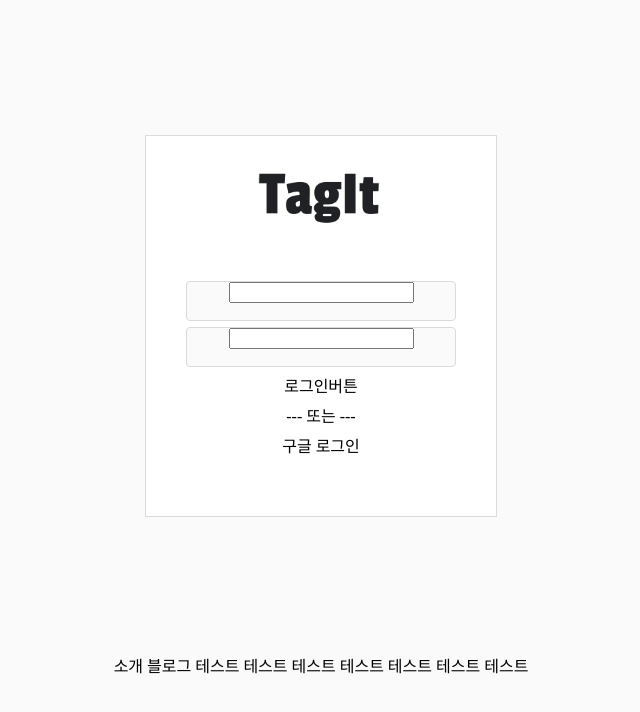
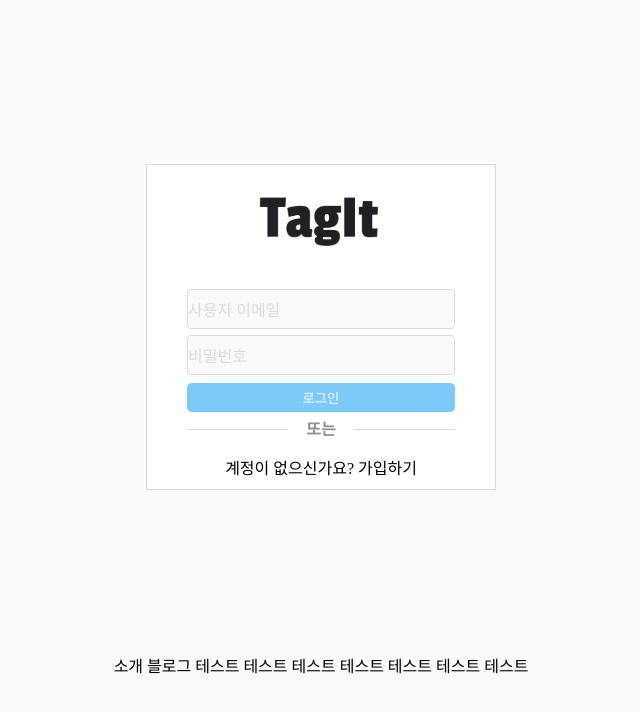
Before and after one commit to seok97/TagIt, a React (Create React App) app: page /#/ in a window 1280 px wide. Shown: the top 712 px of the page, without its empty margins (319-959 px from the left). Built offline with nearby package versions, Linux system fonts and the light colour scheme.

Commit message:
'uiupdate'

```diff
--- a/src/routes/Home_login.css
+++ b/src/routes/Home_login.css
@@ -7,12 +7,13 @@
 }
 
 .main_body {
+  max-width: 935px;
+  height: 80%;
   width: 100%;
-  height: 80%;
   display: flex;
   flex-direction: row;
   align-items: center;
-  margin-top: 32px;
+  margin: 32px auto 0;
   padding-bottom: 32px;
   justify-content: center;
 }
@@ -25,44 +26,118 @@
 
 .main_body_login {
   display: flex;
+  height: auto;
   flex-direction: column;
   justify-content: center;
+  flex-grow: 1;
+  max-width: 350px;
+  margin-top: 12px;
+  align-items: stretch;
   height: 100%;
 }
 
-.main_body_login_wrap_box {
-  width: 350px;
-  height: 380px;
+.main_body_login_wrap {
+  margin: 0 0 10px;
+  padding: 10px 0;
   border: 1px solid #dbdbdb;
   background-color: white;
   display: flex;
   flex-direction: column;
   justify-content: center;
+  flex-shrink: 0;
+  height: auto;
+}
+
+.main_body_login_wrap .divfelxbox {
+  display: flex;
+  flex-direction: column;
+  justify-content: center;
+}
+
+.main_logo_h1 {
+  color: transparent;
 }
 
 .main_body_login_wrap_box_logo {
-  height: 30%;
   overflow: hidden;
   background-image: url("../images/logo.PNG");
   background-repeat: no-repeat;
   background-size: contain;
   background-position: center;
   margin: 0 110px 0;
-  padding: 10px 0;
+  padding: 10px 0 0;
 }
 
 .main_body_login_wrap_box_inputbox {
-  height: 70%;
   margin-top: 24px;
 }
 
-.main_body_login_wrap_box_inputbox div {
+.main_body_login_wrap_box_input {
   margin: 0 40px 6px;
-}
-
-.main_body_login_wrap_box_input {
+  flex-shrink: 0;
   height: 38px;
   border: 1px solid #dbdbdb;
   border-radius: 4px;
   background: rgba(var(--b3f, 250, 250, 250), 1);
 }
+
+.main_login_input {
+  border: 0px;
+  background-color: transparent;
+}
+
+.inputlabel {
+  font-size: 12px;
+  font: inherit;
+  vertical-align: baseline;
+  color: #dbdbdb;
+  position: absolute;
+}
+
+.main_body_login_wrap_box_loginbtn {
+  margin: 8px 40px;
+  flex: 0 0 auto;
+  border-radius: 5px;
+}
+.loginbtn {
+  background-color: rgba(0, 149, 246, 0.3);
+  opacity: 1;
+  width: 100%;
+  height: 100%;
+  border: 0px solid transparent;
+  padding: 0;
+  border-radius: 5px;
+}
+
+.main_body_login_wrap_box_loginbtn_btn {
+  background-color: rgba(0, 149, 246, 0.3);
+  color: rgba(var(--eca, 255, 255, 255), 1);
+  font: inherit;
+  padding: 5px 9px;
+  border-radius: 5px;
+}
+
+.main_body_login_wrap_box_content {
+  margin: 10px 40px 18px;
+  display: flex;
+  flex-direction: row;
+  align-items: center;
+}
+.logindeco {
+  background-color: rgba(var(--b38, 219, 219, 219), 1);
+  height: 1px;
+  margin: 0;
+  padding: 0;
+  flex-shrink: 1;
+  flex-grow: 1;
+  vertical-align: baseline;
+  position: relative;
+}
+
+.logindecotxt {
+  flex-shrink: 0;
+  font-weight: 600;
+  line-height: 15px;
+  margin: 0 18px;
+  color: #8e8e8e;
+}
--- a/src/routes/Home_login.js
+++ b/src/routes/Home_login.js
@@ -8,24 +8,42 @@ class HomeLogin extends React.Component {
         <div className="main_body">
           <div className="main_body_login">
             <div className="main_body_login_wrap">
-              <div className="main_body_login_wrap_box">
-                <div className="main_body_login_wrap_box_logo"></div>
+              <div className="main_body_login_wrap_box_logo">
+                <h1 className="main_logo_h1">TagIt</h1>
+              </div>
               <div className="main_body_login_wrap_box_inputbox">
-                  <div className="main_body_login_wrap_box_input">
-                    <input type="text"></input>
+                <div className="main_body_login_wrap_box_input divfelxbox">
+                  <input
+                    id="user_id"
+                    className="main_login_input"
+                    type="text"></input>
+                  <label className="inputlabel" for="user_id">
+                    사용자 이메일
+                  </label>
                 </div>
-                  <div className="main_body_login_wrap_box_input">
-                    <input type="password"></input>
+                <div className="main_body_login_wrap_box_input divfelxbox">
+                  <input
+                    id="user_pw"
+                    className="main_login_input"
+                    type="password"></input>
+                  <label className="inputlabel" for="user_pw">
+                    비밀번호
+                  </label>
                 </div>
-                  <div className="main_body_login_wrap_box_loginbtn">
-                    로그인버튼
+                <div className="main_body_login_wrap_box_loginbtn divfelxbox">
+                  <button className="loginbtn" type="submit">
+                    <div className="main_body_login_wrap_box_loginbtn_btn">
+                      로그인
+                    </div>
+                  </button>
                 </div>
                 <div className="main_body_login_wrap_box_content">
-                    --- 또는 ---
+                  <div className="logindeco"></div>
+                  <div className="logindecotxt">또는</div>
+                  <div className="logindeco"></div>
                 </div>
                 <div className="main_body_login_wrap_box_google">
-                    구글 로그인
-                  </div>
+                  계정이 없으신가요? 가입하기
                 </div>
               </div>
             </div>
```
Lines whose indentation alone changed are shown as unchanged.
